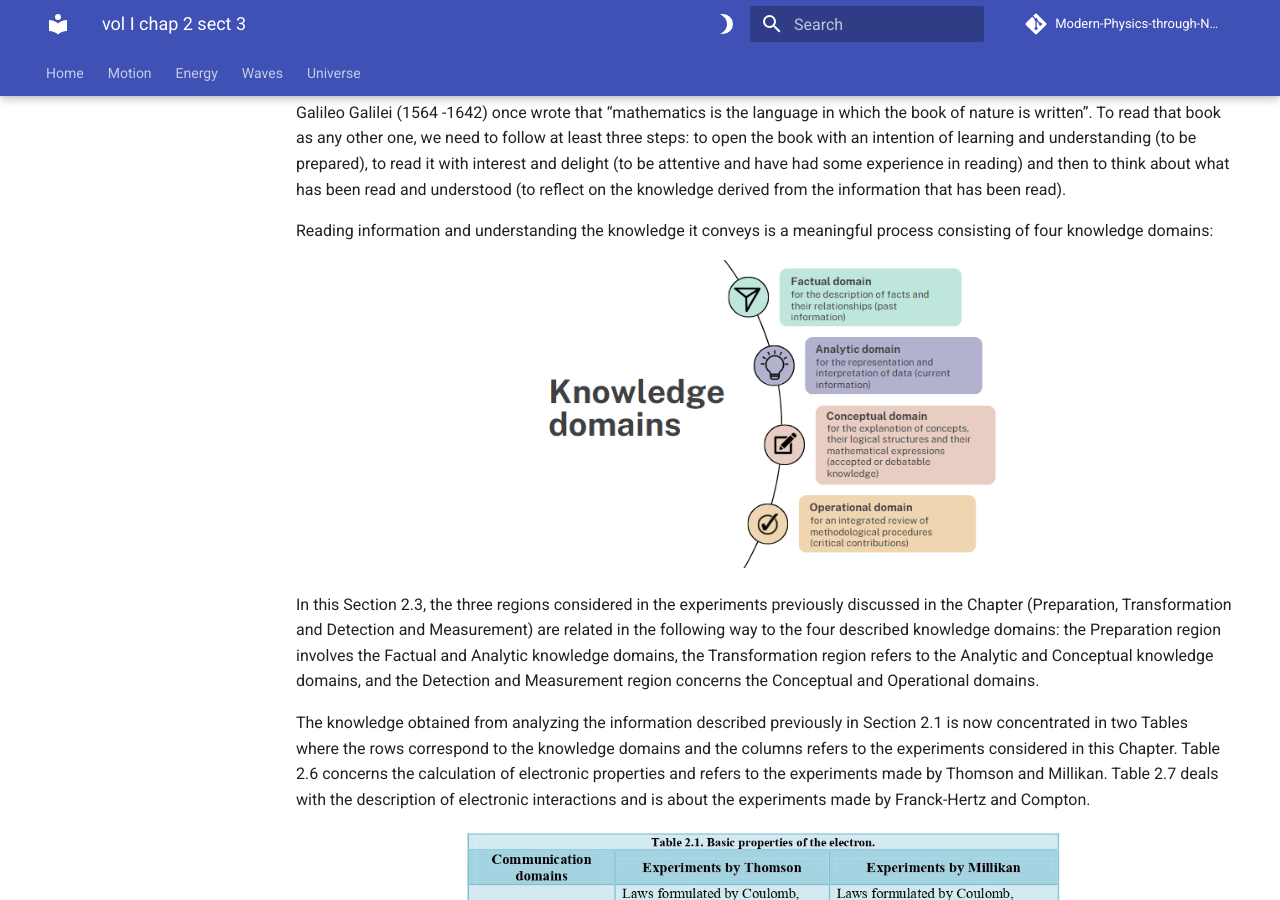
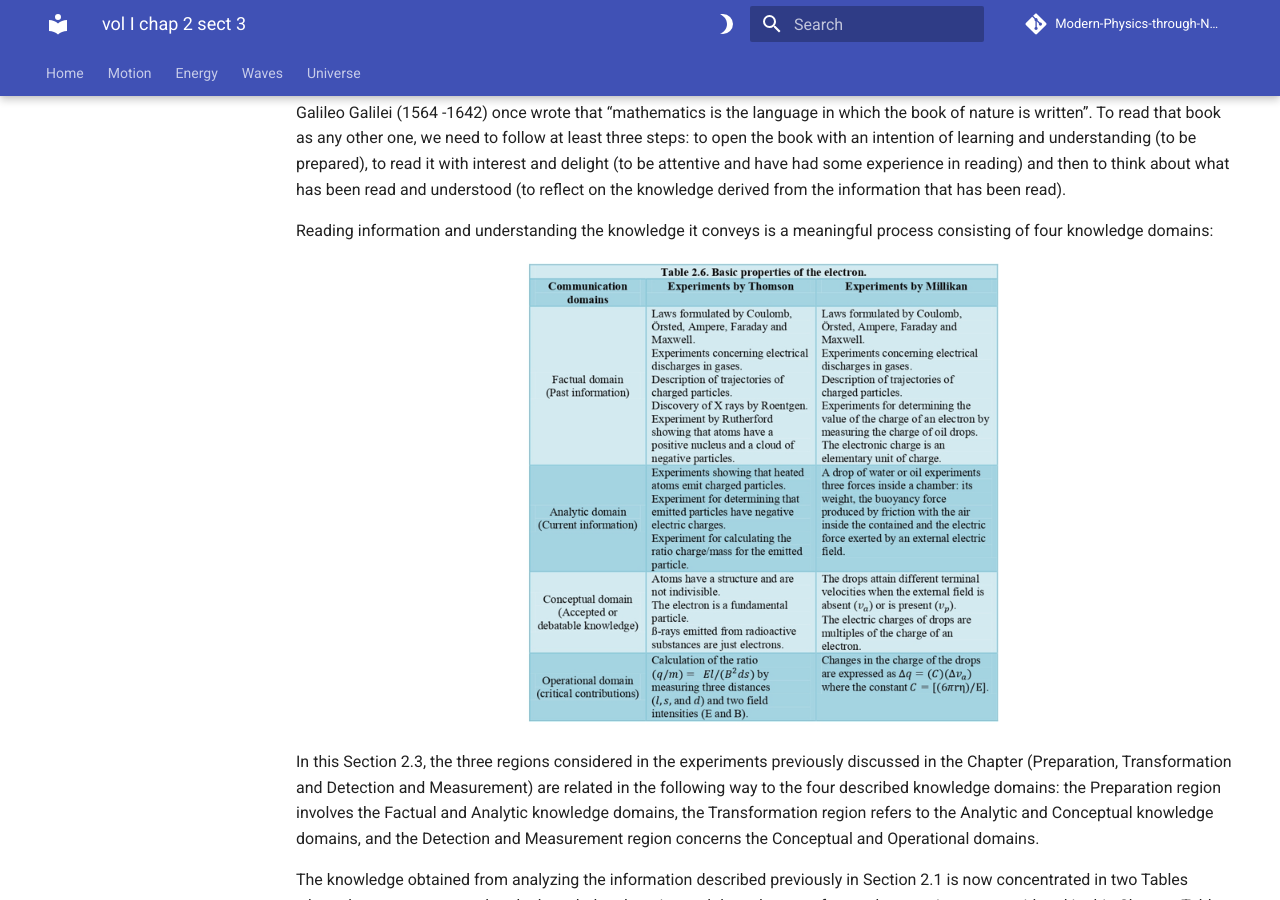
Before and after one commit to modphysnobel/modphysnobel.github.io, an MkDocs documentation site: the page built from docs/vol-I/vol-I-chap-2-sect-3.md, in a window 1280 px wide and 900 px high, scrolled down 312 px. Built offline with MkDocs 1.6.1 and Material for MkDocs 9.7.7, drawn with Linux system fonts in a browser that asks for light colours; some web fonts are replaced; comment, search, counter and statistics services are not loaded.

Commit message:
Update vol-I-chap-2-sect-3.md

```diff
--- a/docs/vol-I/vol-I-chap-2-sect-3.md
+++ b/docs/vol-I/vol-I-chap-2-sect-3.md
@@ -12,7 +12,7 @@
 
 
 <p align="center" width="100%">
-    <img width="480" src="https://github.com/modphysnobel/modphysnobel.github.io/blob/main/docs/vol-I/figs/Vol-I-chap-2-sect-3-Fig1.PNG?raw=true">
+    <img width="480" src="https://github.com/modphysnobel/modphysnobel.github.io/blob/main/docs/vol-I/figs/Tabla%202.6.PNG?raw=true">
 </p>
 
 In this Section 2.3, the three regions considered in the experiments previously discussed in the Chapter (Preparation, Transformation and Detection and Measurement) are related in the following way to the four described knowledge domains: the Preparation region involves the Factual and Analytic knowledge domains, the Transformation region refers to the Analytic and Conceptual knowledge domains, and the Detection and Measurement region concerns the Conceptual and Operational domains.
```
